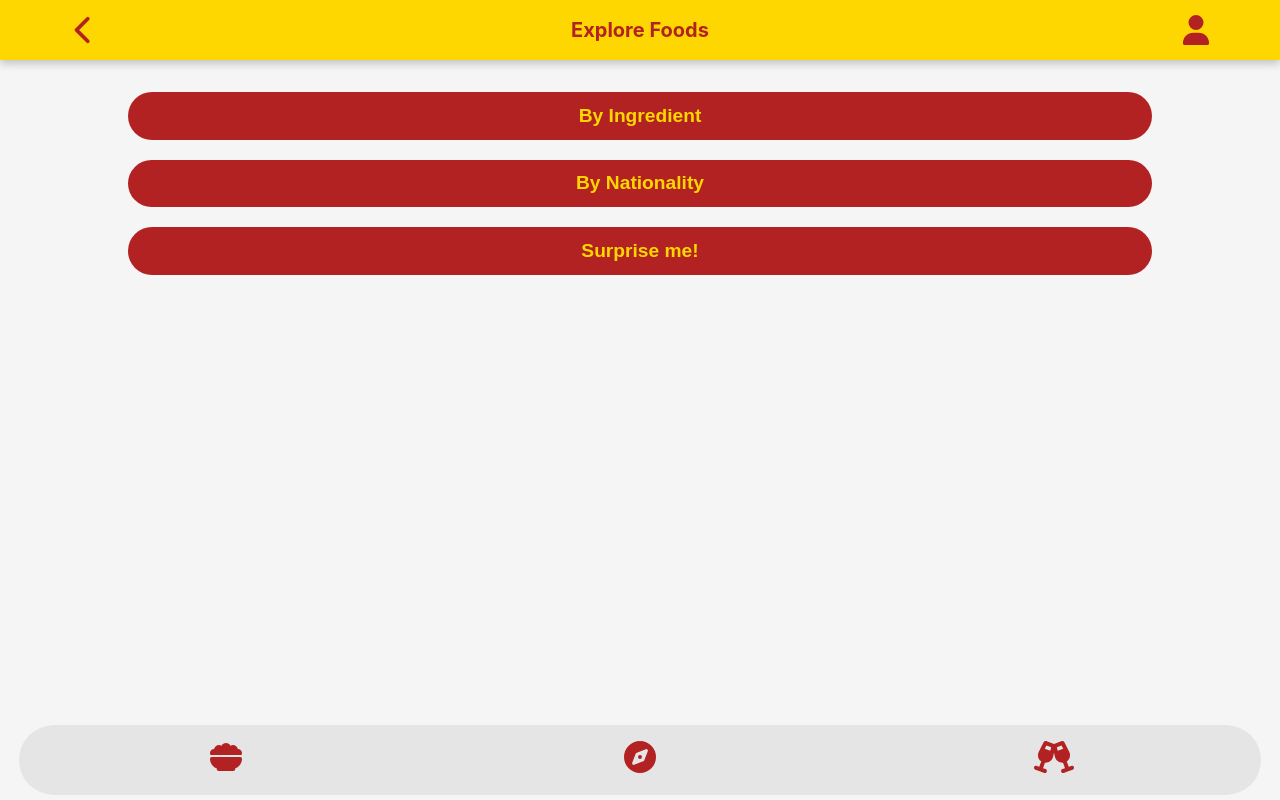
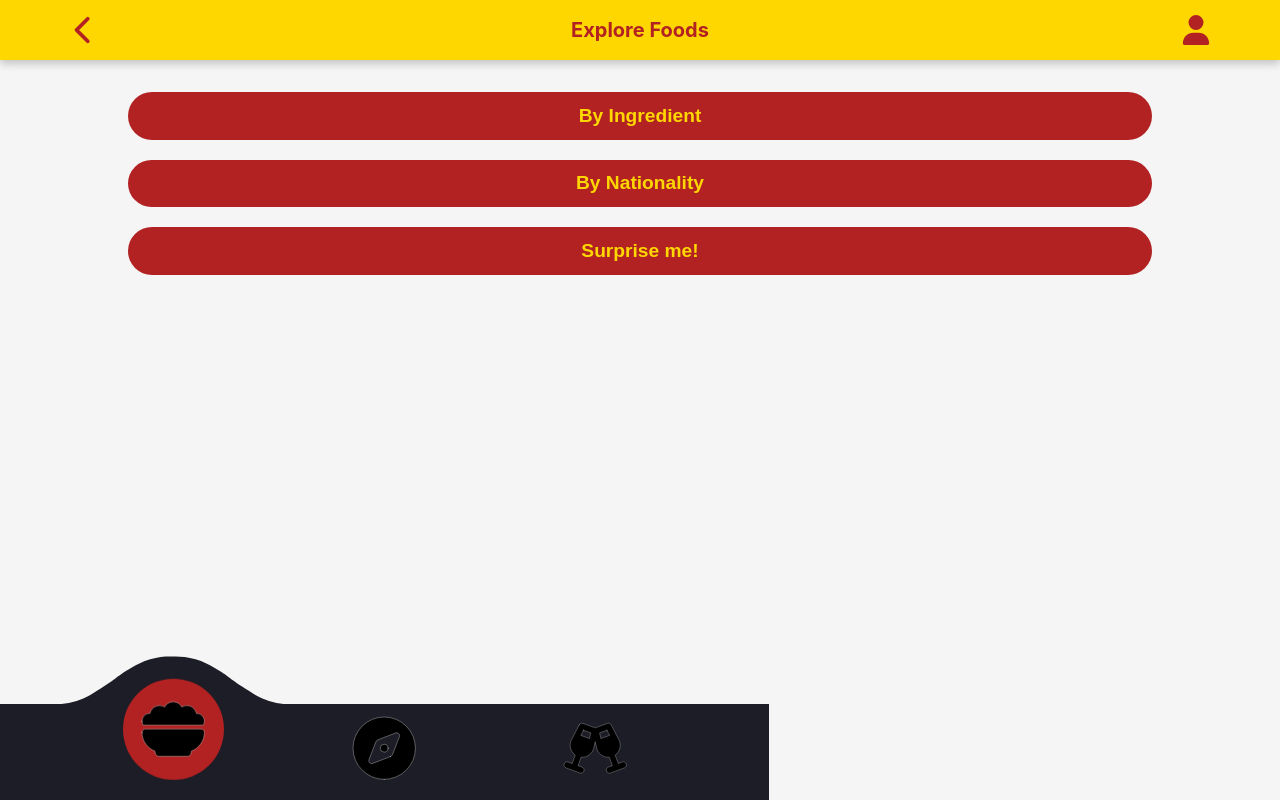
Before and after one commit to victorhsms/recipes-app, a React (Create React App) app: page /explore/foods in a window 1280 px wide. Built offline with nearby package versions, Linux system fonts and the light colour scheme.

Commit message:
nav footer style working

```diff
--- a/src/components/Footer.js
+++ b/src/components/Footer.js
@@ -1,52 +1,106 @@
-import React from 'react';
-import { Link } from 'react-router-dom';
+/* eslint-disable max-len */
+import React, { useEffect } from 'react';
+// import { Link } from 'react-router-dom';
 import { FontAwesomeIcon } from '@fortawesome/react-fontawesome';
 import {
   faChampagneGlasses,
   faCompass,
   faBowlFood,
 } from '@fortawesome/free-solid-svg-icons';
-
 import FooterStyle from '../default_styles/FooterStyle';
 
 function Footer() {
+  function offsetMenuBorder(element, border) {
+    const menu = document.querySelector('.menu');
+    const offsetActiveItem = element.getBoundingClientRect();
+    const left = `
+    ${Math.floor(
+    offsetActiveItem.left - menu.offsetLeft - (
+      border.offsetWidth - offsetActiveItem.width
+    ) / 2,
+  )}px
+    `;
+    border.style.transform = `translate3d(${left}, 0 , 0)`;
+  }
+
+  function clickItem({ target }) {
+    // console.log(target.type);
+    let activeItem = document.querySelector('.active');
+    const menuBorder = document.querySelector('.menu__border');
+
+    if (activeItem === target) return;
+
+    if (activeItem) {
+      activeItem.classList.remove('active');
+    }
+
+    if (target.type !== 'button') {
+      const button = target.parentNode;
+      if (button.type !== 'button') {
+        const button2 = button.parentNode;
+        button2.classList.add('active');
+        activeItem = button2;
+      } else {
+        button.classList.add('active');
+        activeItem = button;
+      }
+    } else {
+      target.classList.add('active');
+      activeItem = target;
+    }
+    offsetMenuBorder(activeItem, menuBorder);
+  }
+
+  useEffect(() => {
+    const activeItem = document.querySelector('.active');
+    const menuBorder = document.querySelector('.menu__border');
+    offsetMenuBorder(activeItem, menuBorder);
+  }, []);
+
   return (
     <FooterStyle
       data-testid="footer"
     >
-      <li className="list">
-        <Link to="/foods">
-          <span className="icon">
+      <menu className="menu">
+        <button
+          onClick={ clickItem }
+          type="button"
+          className="menu__item active"
+        >
+          <FontAwesomeIcon className="new-icon" icon={ faBowlFood } />
+        </button>
 
-            <FontAwesomeIcon icon={ faBowlFood } />
+        <button
+          onClick={ clickItem }
+          className="menu__item"
+          type="button"
+        >
+          <FontAwesomeIcon className="new-icon" icon={ faCompass } />
 
-          </span>
-          <span className="text">Foods</span>
+        </button>
 
-        </Link>
+        <button
+          onClick={ clickItem }
+          className="menu__item"
+          type="button"
+        >
+          <FontAwesomeIcon className="new-icon" icon={ faChampagneGlasses } />
 
-      </li>
+        </button>
 
-      <li className="list">
-        <Link to="/explore">
-          <span className="icon">
-            <FontAwesomeIcon icon={ faCompass } />
+        <div className="menu__border" />
 
-          </span>
-          <span className="text">Explore</span>
-        </Link>
-      </li>
+      </menu>
 
-      <li className="list active">
-        <Link to="/drinks">
-          <span className="icon">
-            <FontAwesomeIcon icon={ faChampagneGlasses } />
-          </span>
-          <span className="text">Drinks</span>
-
-        </Link>
-      </li>
-      {/* <div className="indicator" /> */}
+      <div className="svg-container">
+        <svg xmlns="http://www.w3.org/2000/svg" viewBox="0 0 202.9 45.5">
+          <clipPath id="menu" clipPathUnits="objectBoundingBox" transform="scale(0.0049285362247413 0.021978021978022)">
+            <path
+              d="M6.7,45.5c5.7,0.1,14.1-0.4,23.3-4c5.7-2.3,9.9-5,18.1-10.5c10.7-7.1,11.8-9.2,20.6-14.3c5-2.9,9.2-5.2,15.2-7c7.1-2.1,13.3-2.3,17.6-2.1c4.2-0.2,10.5,0.1,17.6,2.1c6.1,1.8,10.2,4.1,15.2,7c8.8,5,9.9,7.1,20.6,14.3c8.3,5.5,12.4,8.2,18.1,10.5c9.2,3.6,17.6,4.2,23.3,4H6.7z"
+            />
+          </clipPath>
+        </svg>
+      </div>
     </FooterStyle>
   );
 }
--- a/src/default_styles/FooterStyle.js
+++ b/src/default_styles/FooterStyle.js
@@ -1,6 +1,6 @@
 import styled from 'styled-components';
 
-const FooterStyle = styled.ul`
+const FooterStyle = styled.footer`
 
 * {
   margin: 0;
@@ -8,74 +8,108 @@ const FooterStyle = styled.ul`
   box-sizing: border-box;
 }
 
-padding: 0;
-margin: 0 1.5vw;
-width: 97%;
 position: fixed;
-bottom: 5px;
+bottom: 0;
+
+.menu{
+
+margin: 0;
 display: flex;
-justify-content: space-around;
-align-items: flex-start;
-background-color: rgb(223,223,223, 0.7);
-height: 70px;
-border-radius: 40px;
-opacity: 1;
+/* Works well with 100% width  */
+width: 32.05em;
+font-size: 1.5em;
+padding: 0 2.85em;
+position: relative;
+align-items: center;
+justify-content: center;
+background-color: #1d1d27;
+
+}
+
+.menu__item{
+
+all: unset;
+flex-grow: 1;
+z-index: 100;
+display: flex;
+cursor: pointer;
+position: relative;
+border-radius: 50%;
+align-items: center;
+will-change: transform;
+justify-content: center;
+padding: 0.55em 0 0.85em;
+transition: transform 0.7s;
+
+}
+
+.menu__item::before{
+
+content: "";
+z-index: -1;
+width: 4.2em;
+height: 4.2em;
+border-radius: 50%;
+position: absolute;
+transform: scale(0);
+transition: background-color 0.7s, transform 0.7s;
+
+}
 
 
-li {
-  position: relative;
-  list-style: none;
-  width: 70px;
-  height: 70px;
-  z-index: 1;
+.menu__item.active {
 
-  a {
-    position: relative;
-    display: flex;
-    justify-content: center;
-    align-items: center;
-    flex-direction: column;
-    width: 100%;
-    aspect-ratio: 1;
-    text-align: center;
-    font-weight: 500;
+transform: translate3d(0, -.8em , 0);
 
-    .icon {
-      margin-top: -5px;
-      aspect-ratio: 1;
-      color: firebrick;
-      position: relative;
-      display: block;
-      line-height: 75px;
-      font-size: 2em;
-      text-align: center;
-      transition: 0.5s;
-      opacity: 1;
-    }
-
-    .text {
-      color: firebrick;
-      position: absolute;
-      font-weight: 400;
-      font-size: 0.75em;
-      letter-spacing: 0.05em;
-      transition: 0.5s;
-      opacity: 0;
-      transform: translateY(20px);
-    }
-  }
 }
 
-li:hover {
-  a {
-    .icon {
-      transform: translateY(-10px);
-    }
-    .text {
-      opacity: 1;
-      transform: translateY(15px);
-    }
-  }
+.menu__item.active::before{
+
+transform: scale(1);
+background-color: firebrick;
+
+}
+
+.new-icon{
+aspect-ratio: 1;
+stroke: white;
+width: 2.6em;
+height: 2.6em;
+stroke-width: 2pt;
+stroke-miterlimit: 10;
+stroke-linecap: round;
+stroke-linejoin: round;
+
+}
+
+.menu__border{
+
+left: 0;
+bottom: 99%;
+width: 10.9em;
+height: 2.4em;
+position: absolute;
+clip-path: url(#menu);
+will-change: transform;
+background-color: #1d1d27;
+transition: transform 0.7s;
+/* border-radius: 100px 100px 0 0; */
+
+}
+
+.svg-container {
+width: 0;
+height: 0;
+}
+
+a {
+  text-decoration: none;
+}
+
+@media screen and (max-width: 50em) {
+.menu{
+    font-size: .8em;
+}
 }
 
 `;
```
Also changed, not shown: src/images/footerSelector.svg (added).
